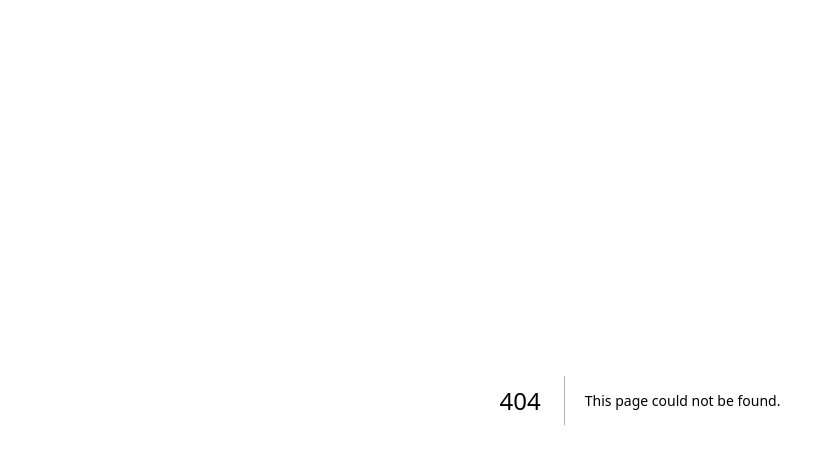
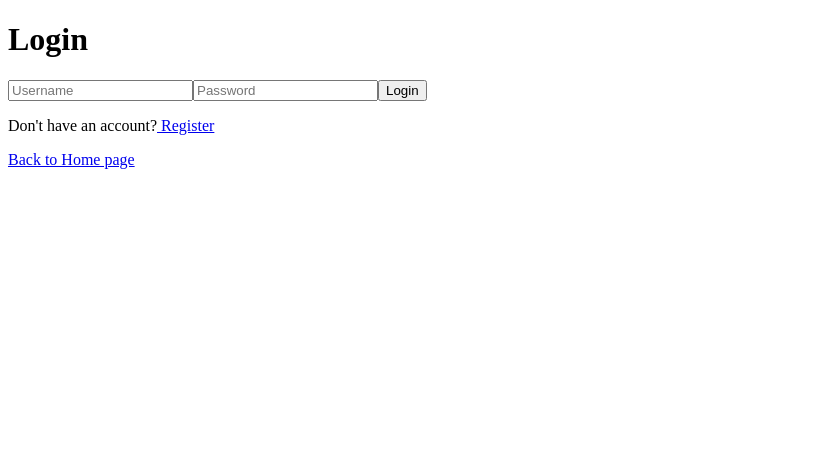
Before and after one commit to tinsaye-simeneh/nextjs-basic, a Next.js app: page /account/login in a window 1280 px wide. Before the commit this address had no page. Shown: the top 464 px of the page, without its empty margins (0-835 px from the left). Built offline with nearby package versions, Linux system fonts and the light colour scheme.

Commit message:
Login page structure added

```diff
--- /dev/null
+++ b/pages/account/login.js
@@ -0,0 +1,23 @@
+import next from "next";
+import Link from "next/link";
+
+const Login = () => {
+  return (
+    <div>
+      <h1>Login</h1>
+      <input type="text" placeholder="Username" />
+      <input type="password" placeholder="Password" />
+      <button>Login</button>
+      <p>
+        Don't have an account?
+        <Link href="/account/register"> Register</Link>
+      </p>
+
+      <Link href="/" alt="Home page">
+        Back to Home page
+      </Link>
+    </div>
+  );
+};
+
+export default Login;
--- a/pages/index.js
+++ b/pages/index.js
@@ -1,10 +1,10 @@
 import Head from "next/head";
 import styles from "../styles/Home.module.css";
-import Login from "./login";
+
 export default function Home() {
   return (
     <div className={styles.container}>
-      <Login />
+      Home Page
     </div>
   );
 }
```
Also changed, not shown: pages/login.js (deleted, +0 -14 lines).
